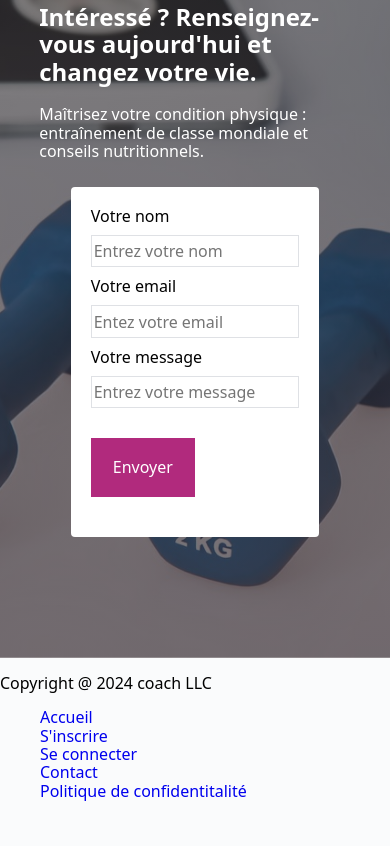
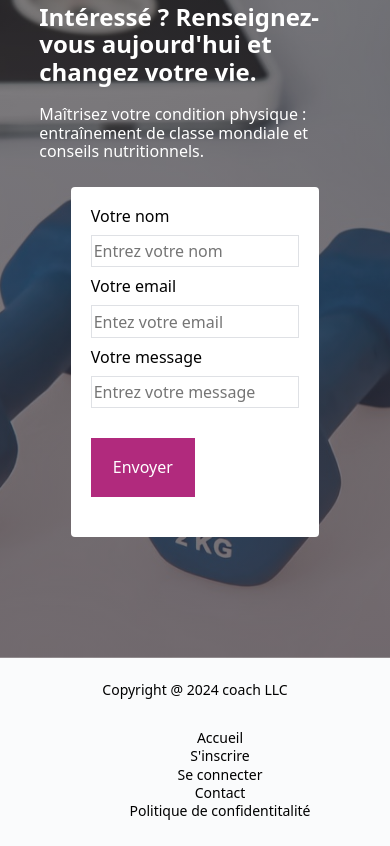
Before and after one commit to sia220/Site-vitrine-Coach, a website: page index.html in a window 390 px wide. Shown: the part 6606-7452 px from the top of the page. Before the commit the page ends 7422 px from the top, so only its background shows below. Drawn offline with nearby package versions, Linux system fonts and the light colour scheme.

Commit message:
codage section footer (all versions)

```diff
--- a/style.css
+++ b/style.css
@@ -484,3 +484,31 @@ h1 {
         width: 75%;
     }
 }
+/* Section Footer */
+footer {
+    display: flex;
+    padding: 10px;
+    justify-content: space-between;
+}
+
+footer ul {
+    display: flex;
+}
+footer ul li {
+    padding-left: 10px;
+}
+footer ul li a,
+footer p {
+    color: black;
+    font-size: 14px;
+}
+@media only screen and (max-width: 900px) {
+    footer {
+        flex-direction: column;
+        align-items: center;
+    }
+    footer ul {
+        flex-direction: column;
+        align-items: center;
+    }
+}
```
